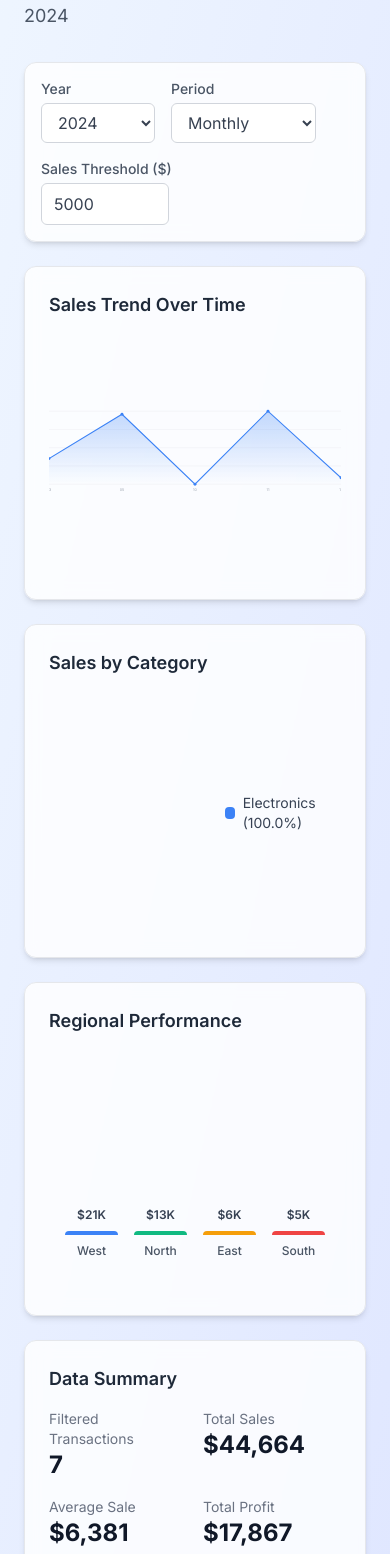
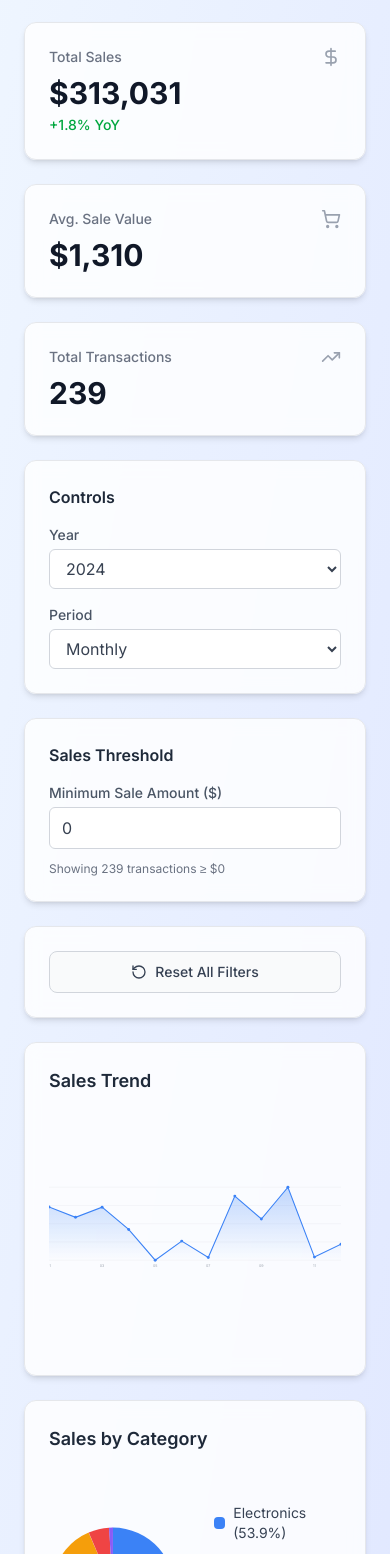
Before and after one commit to utkarsh-pratik/springer-capital-frontend-assessment, a Next.js app: page / in a window 390 px wide. Shown: the part 194-1748 px from the top of the page. Built offline with nearby package versions, Linux system fonts and the light colour scheme.

Commit message:
Refactor sales data generation logic, update navigation position, and enhance SalesChart component with data aggregation and improved rendering

```diff
--- a/src/app/dashboard/page.tsx
+++ b/src/app/dashboard/page.tsx
@@ -4,85 +4,147 @@
 import { useState } from "react";
 import SalesChart from "@/components/organisms/SalesChart";
 import { salesData } from "@/data/salesData";
+import { RotateCcw } from "lucide-react";
 
 export default function DashboardPage() {
   const [year, setYear] = useState<2022 | 2023 | 2024>(2024);
-  const [chartType, setChartType] =
-    useState<"bar" | "line" | "pie">("bar");
+  const [chartType, setChartType] = useState<"bar" | "line" | "pie">("bar");
+  const [threshold, setThreshold] = useState<number>(5000);
 
-  const data = salesData.filter((item) => item.year === year);
+  // Default values for reset
+  //const DEFAULT_YEAR = 2024;
+  //const DEFAULT_CHART_TYPE = "bar";
+  //const DEFAULT_THRESHOLD = 5000;
 
-  const total = data.reduce((s, d) => s + d.sales, 0);
-  const avg = data.length > 0 ? Math.round(total / data.length) : 0;
+  const handleReset = () => {
+    setYear(2024);
+    setChartType("bar");
+    setThreshold(5000);
+  };
+
+  const filteredByYear = salesData.filter(
+    (item) => item.year === year && item.sales >= threshold
+  );
+  const total = filteredByYear.reduce((s, d) => s + d.sales, 0);
+  const avg = Math.round(total / filteredByYear.length);
 
   return (
-    <div className="space-y-10">
-      {/* Header */}
+    <div className="min-h-screen w-full p-6 pt-20 lg:p-8">
+      <div className="mx-auto max-w-screen-2xl space-y-10">
+        {/* Header with Reset Button */}
+        <div className="flex items-start justify-between">
           <div>
             <h1 className="text-3xl font-bold">Sales Dashboard</h1>
-        <p className="text-slate-600 mt-1">
+            <p className="mt-1 text-slate-600">
               Monitor trends, performance, and growth across years
             </p>
           </div>
+          <button
+            onClick={handleReset}
+            className="flex items-center gap-2 rounded-lg border border-gray-300 bg-white px-4 py-2 text-sm font-medium text-gray-700 transition-all hover:bg-gray-50 hover:shadow-md"
+          >
+            <RotateCcw className="h-4 w-4" />
+            Reset Filters
+          </button>
+        </div>
 
-      {/* KPI + Controls Row */}
-      <div className="grid grid-cols-1 lg:grid-cols-3 gap-6">
-        <div className="bg-white rounded-2xl shadow p-6">
+        {/* KPI Cards */}
+        <div className="grid grid-cols-1 gap-6 md:grid-cols-2">
+          <div className="rounded-2xl bg-white p-6 shadow">
             <p className="text-sm text-slate-500">Total Sales</p>
             <p className="text-3xl font-bold text-indigo-600">
-            ₹ {total}
+              ₹ {total.toLocaleString("en-IN")}
             </p>
           </div>
-
-        <div className="bg-white rounded-2xl shadow p-6">
+          <div className="rounded-2xl bg-white p-6 shadow">
             <p className="text-sm text-slate-500">Avg / Month</p>
             <p className="text-3xl font-bold text-green-600">
-            ₹ {avg}
+              ₹ {avg.toLocaleString("en-IN")}
             </p>
           </div>
+        </div>
 
-        <div className="bg-white rounded-2xl shadow p-6 space-y-3">
+        {/* Filters */}
+        <div className="rounded-2xl bg-white p-6 shadow">
+          <h2 className="mb-4 text-lg font-semibold text-slate-800">Filters</h2>
+          <div className="flex flex-wrap items-end gap-4">
+            <div>
+              <label
+                htmlFor="year-select"
+                className="mb-2 block text-sm font-medium text-slate-700"
+              >
+                Year
+              </label>
               <select
+                id="year-select"
                 value={year}
-            onChange={(e) =>
-              setYear(Number(e.target.value) as any)
-            }
-            className="w-full border rounded-lg px-3 py-2"
+                onChange={(e) => setYear(Number(e.target.value) as any)}
+                className="rounded-lg border border-slate-300 px-3 py-2 focus:border-indigo-500 focus:outline-none focus:ring-2 focus:ring-indigo-500"
               >
                 <option value={2022}>2022</option>
                 <option value={2023}>2023</option>
                 <option value={2024}>2024</option>
               </select>
-
+            </div>
+            <div>
+              <label
+                htmlFor="chart-type-select"
+                className="mb-2 block text-sm font-medium text-slate-700"
+              >
+                Chart Type
+              </label>
               <select
+                id="chart-type-select"
                 value={chartType}
-            onChange={(e) =>
-              setChartType(e.target.value as any)
-            }
-            className="w-full border rounded-lg px-3 py-2"
+                onChange={(e) => setChartType(e.target.value as any)}
+                className="rounded-lg border border-slate-300 px-3 py-2 focus:border-indigo-500 focus:outline-none focus:ring-2 focus:ring-indigo-500"
               >
                 <option value="bar">Bar Chart</option>
                 <option value="line">Line Chart</option>
                 <option value="pie">Pie Chart</option>
               </select>
             </div>
+            <div>
+              <label
+                htmlFor="threshold-input"
+                className="mb-2 block text-sm font-medium text-slate-700"
+              >
+                Threshold (₹)
+              </label>
+              <input
+                id="threshold-input"
+                type="number"
+                value={threshold}
+                onChange={(e) => setThreshold(Number(e.target.value))}
+                className="w-32 rounded-lg border border-slate-300 px-3 py-2 focus:border-indigo-500 focus:outline-none focus:ring-2 focus:ring-indigo-500"
+              />
+            </div>
+            <button
+              onClick={handleReset}
+              className="flex items-center gap-2 rounded-lg border border-gray-300 bg-gray-50 px-4 py-2 text-sm font-medium text-gray-700 transition-all hover:bg-gray-100"
+            >
+              <RotateCcw className="h-4 w-4" />
+              Reset All Filters
+            </button>
+          </div>
         </div>
 
         {/* Chart Section */}
-      <div className="bg-white rounded-3xl shadow-xl p-8">
-        <h2 className="text-xl font-semibold mb-4">
+        <div className="rounded-3xl bg-white p-8 shadow-xl">
+          <h2 className="mb-4 text-xl font-semibold">
             {year} Sales Distribution
           </h2>
+          <div className="h-96 w-full">
             <SalesChart
-          data={salesData
-            .filter(item => item.year === year)
-            .map(item => ({
-              month: `${item.year}-${String(item.month).padStart(2, '0')}`,
-              sales: item.sales
+              data={filteredByYear.map((item) => ({
+                month: `${item.year}-${String(item.month).padStart(2, "0")}`,
+                sales: item.sales,
               }))}
               type={chartType}
             />
           </div>
         </div>
+      </div>
+    </div>
   );
 }
--- a/src/app/page.tsx
+++ b/src/app/page.tsx
@@ -1,12 +1,56 @@
 "use client";
 
 import { useState } from "react";
+import { DollarSign, ShoppingCart, TrendingUp, RotateCcw } from "lucide-react";
 import { salesData } from "@/data/salesData";
+import type { SalesDataItem } from "@/types/sales";
+import { KpiCard } from "@/components/atoms/KpiCard";
 import { ChartCard } from "@/components/molecules/ChartCard";
 import { LineChart } from "@/components/molecules/LineChart";
 import { PieChart } from "@/components/molecules/PieChart";
 import { BarChart } from "@/components/molecules/BarChart";
-import type { SalesDataItem } from "@/types/sales";
+import { ControlPanel } from "@/components/organisms/ControlPanel";
+
+// --- Utility Functions ---
+const calculateTotalSales = (data: SalesDataItem[], year: number) => {
+  return data
+    .filter((item) => item.year === year)
+    .reduce((sum, item) => sum + item.sales, 0);
+};
+
+const calculateAvgSales = (data: SalesDataItem[], year: number) => {
+  const filteredData = data.filter((item) => item.year === year);
+  const total = filteredData.reduce((sum, item) => sum + item.sales, 0);
+  return filteredData.length > 0 ? total / filteredData.length : 0;
+};
+
+const aggregateByCategory = (data: SalesDataItem[]) => {
+  const categoryMap = new Map<string, number>();
+  data.forEach((item) => {
+    const current = categoryMap.get(item.category) || 0;
+    categoryMap.set(item.category, current + item.sales);
+  });
+  return Array.from(categoryMap.entries())
+    .map(([category, sales]) => ({
+      category,
+      sales,
+    }))
+    .sort((a, b) => b.sales - a.sales);
+};
+
+const aggregateByRegion = (data: SalesDataItem[]) => {
+  const regionMap = new Map<string, number>();
+  data.forEach((item) => {
+    const current = regionMap.get(item.region) || 0;
+    regionMap.set(item.region, current + item.sales);
+  });
+  return Array.from(regionMap.entries())
+    .map(([region, sales]) => ({
+      region,
+      sales,
+    }))
+    .sort((a, b) => b.sales - a.sales);
+};
 
 const aggregateByPeriod = (
   data: SalesDataItem[],
@@ -20,7 +64,10 @@ const aggregateByPeriod = (
       monthMap.set(key, current + item.sales);
     });
     return Array.from(monthMap.entries())
-      .map(([period, sales]) => ({ period, sales }))
+      .map(([period, sales]) => ({
+        period,
+        sales,
+      }))
       .sort((a, b) => a.period.localeCompare(b.period));
   } else {
     const quarterMap = new Map<string, number>();
@@ -31,42 +78,48 @@ const aggregateByPeriod = (
       quarterMap.set(key, current + item.sales);
     });
     return Array.from(quarterMap.entries())
-      .map(([period, sales]) => ({ period, sales }))
+      .map(([period, sales]) => ({
+        period,
+        sales,
+      }))
       .sort((a, b) => a.period.localeCompare(b.period));
   }
 };
 
-const aggregateByCategory = (data: SalesDataItem[]) => {
-  const categoryMap = new Map<string, number>();
-  data.forEach((item) => {
-    const current = categoryMap.get(item.category) || 0;
-    categoryMap.set(item.category, current + item.sales);
-  });
-  return Array.from(categoryMap.entries())
-    .map(([category, sales]) => ({ category, sales }))
-    .sort((a, b) => b.sales - a.sales);
+// --- Main Page Component ---
+
+export default function LandingPage() {
+  const [selectedYear, setSelectedYear] = useState<number>(2024);
+  const [chartType, setChartType] = useState<"monthly" | "quarterly">("monthly");
+
+  // Default values for reset
+  const DEFAULT_YEAR = 2024;
+  const DEFAULT_CHART_TYPE = "monthly";
+  const DEFAULT_THRESHOLD = 0;
+
+  const handleReset = () => {
+    setSelectedYear(DEFAULT_YEAR);
+    setChartType(DEFAULT_CHART_TYPE);
+    setThreshold(DEFAULT_THRESHOLD);
   };
 
-const aggregateByRegion = (data: SalesDataItem[]) => {
-  const regionMap = new Map<string, number>();
-  data.forEach((item) => {
-    const current = regionMap.get(item.region) || 0;
-    regionMap.set(item.region, current + item.sales);
-  });
-  return Array.from(regionMap.entries())
-    .map(([region, sales]) => ({ region, sales }))
-    .sort((a, b) => b.sales - a.sales);
-};
+  const [threshold, setThreshold] = useState<number>(0);
 
-export default function DashboardPage() {
-  const [selectedYear, setSelectedYear] = useState<number>(2024);
-  const [chartType, setChartType] = useState<"monthly" | "quarterly">("monthly");
-  const [threshold, setThreshold] = useState<number>(5000);
-
+  // Filter data by selected year and threshold
   const filteredData = salesData.filter(
     (item) => item.year === selectedYear && item.sales >= threshold
   );
 
+  // Calculate KPIs
+  const totalSales = calculateTotalSales(salesData, selectedYear);
+  const avgSales = calculateAvgSales(salesData, selectedYear);
+  const prevYearTotal = calculateTotalSales(salesData, selectedYear - 1);
+  const growthRate =
+    prevYearTotal > 0
+      ? (((totalSales - prevYearTotal) / prevYearTotal) * 100).toFixed(1)
+      : "N/A";
+
+  // Prepare chart data
   const trendData = aggregateByPeriod(filteredData, chartType);
   const categoryData = aggregateByCategory(filteredData);
   const regionData = aggregateByRegion(filteredData);
@@ -75,69 +128,88 @@ export default function DashboardPage() {
     <main className="min-h-screen w-full p-6 pt-20 lg:p-8">
       <div className="mx-auto max-w-screen-2xl">
         {/* Header */}
-        <header className="mb-8 flex items-end justify-between">
-          <div>
-            <h1 className="text-4xl font-bold text-gray-900">
-              Detailed Analytics Dashboard
-            </h1>
+        <header className="mb-8">
+          <h1 className="text-4xl font-bold text-gray-900">Sales Overview</h1>
           <p className="mt-2 text-lg text-gray-600">
-              Advanced filtering and visualization for {selectedYear}
+            Welcome back, here&apos;s your performance summary for {selectedYear}.
           </p>
-          </div>
         </header>
 
-        {/* Filters */}
-        <div className="mb-6 flex flex-wrap gap-4 rounded-xl border border-gray-200 bg-white/80 p-4 shadow-md backdrop-blur-sm">
+        {/* Main Grid Layout */}
+        <div className="grid grid-cols-1 gap-6 lg:grid-cols-3">
+          {/* Left Column: KPIs and Controls */}
+          <div className="flex flex-col gap-6 lg:col-span-1">
+            <KpiCard
+              title="Total Sales"
+              value={`$${totalSales.toLocaleString()}`}
+              icon={DollarSign}
+              trend={
+                growthRate !== "N/A"
+                  ? `${Number(growthRate) > 0 ? "+" : ""}${growthRate}% YoY`
+                  : undefined
+              }
+            />
+            <KpiCard
+              title="Avg. Sale Value"
+              value={`$${Math.round(avgSales).toLocaleString()}`}
+              icon={ShoppingCart}
+            />
+            <KpiCard
+              title="Total Transactions"
+              value={filteredData.length.toLocaleString()}
+              icon={TrendingUp}
+            />
+
+            <ControlPanel
+              selectedYear={selectedYear}
+              chartType={chartType}
+              onYearChange={setSelectedYear}
+              onChartTypeChange={setChartType}
+            />
+
+            {/* Threshold Filter */}
+            <div className="rounded-xl border border-gray-200 bg-white/80 p-6 shadow-md backdrop-blur-sm">
+              <h3 className="font-semibold text-gray-800">Sales Threshold</h3>
+              <div className="mt-4 space-y-3">
                 <div>
-            <label htmlFor="year-filter" className="block text-sm font-medium text-gray-600">
-              Year
-            </label>
-            <select
-              id="year-filter"
-              value={selectedYear}
-              onChange={(e) => setSelectedYear(Number(e.target.value))}
-              className="mt-1 block rounded-md border border-gray-300 bg-white py-2 pl-3 pr-10 text-base focus:border-indigo-500 focus:outline-none focus:ring-1 focus:ring-indigo-500"
+                  <label
+                    htmlFor="threshold"
+                    className="block text-sm font-medium text-gray-600"
                   >
-              <option value={2024}>2024</option>
-              <option value={2023}>2023</option>
-              <option value={2022}>2022</option>
-            </select>
-          </div>
-          <div>
-            <label htmlFor="period-filter" className="block text-sm font-medium text-gray-600">
-              Period
-            </label>
-            <select
-              id="period-filter"
-              value={chartType}
-              onChange={(e) => setChartType(e.target.value as "monthly" | "quarterly")}
-              className="mt-1 block rounded-md border border-gray-300 bg-white py-2 pl-3 pr-10 text-base focus:border-indigo-500 focus:outline-none focus:ring-1 focus:ring-indigo-500"
-            >
-              <option value="monthly">Monthly</option>
-              <option value="quarterly">Quarterly</option>
-            </select>
-          </div>
-          <div>
-            <label htmlFor="threshold-filter" className="block text-sm font-medium text-gray-600">
-              Sales Threshold ($)
+                    Minimum Sale Amount ($)
                   </label>
                   <input
-              id="threshold-filter"
+                    id="threshold"
                     type="number"
                     value={threshold}
                     onChange={(e) => setThreshold(Number(e.target.value))}
-              className="mt-1 block w-32 rounded-md border border-gray-300 bg-white py-2 pl-3 pr-3 text-base focus:border-indigo-500 focus:outline-none focus:ring-1 focus:ring-indigo-500"
+                    className="mt-1 block w-full rounded-md border border-gray-300 bg-white py-2 pl-3 pr-3 text-base focus:border-indigo-500 focus:outline-none focus:ring-1 focus:ring-indigo-500"
                   />
+                </div>
+                <p className="text-xs text-gray-500">
+                  Showing {filteredData.length} transactions ≥ ${threshold.toLocaleString()}
+                </p>
               </div>
             </div>
 
-        {/* Charts Grid */}
-        <div className="grid grid-cols-1 gap-6 lg:grid-cols-2">
-          <div className="lg:col-span-2">
-            <ChartCard title="Sales Trend Over Time">
+            {/* Add this reset button card */}
+            <div className="rounded-xl border border-gray-200 bg-white/80 p-6 shadow-md backdrop-blur-sm">
+              <button
+                onClick={handleReset}
+                className="flex w-full items-center justify-center gap-2 rounded-lg border border-gray-300 bg-gray-50 px-4 py-2.5 text-sm font-medium text-gray-700 transition-all hover:bg-gray-100 hover:shadow-md"
+              >
+                <RotateCcw className="h-4 w-4" />
+                Reset All Filters
+              </button>
+            </div>
+          </div>
+
+          {/* Right Column: Main Charts */}
+          <div className="flex flex-col gap-6 lg:col-span-2">
+            <ChartCard title="Sales Trend">
               <LineChart data={trendData} />
             </ChartCard>
-          </div>
+            <div className="grid grid-cols-1 gap-6 md:grid-cols-2">
               <ChartCard title="Sales by Category">
                 <PieChart data={categoryData} />
               </ChartCard>
@@ -145,37 +217,6 @@ export default function DashboardPage() {
                 <BarChart data={regionData} />
               </ChartCard>
             </div>
-
-        {/* Data Summary */}
-        <div className="mt-6 rounded-xl border border-gray-200 bg-white/80 p-6 shadow-md backdrop-blur-sm">
-          <h3 className="text-lg font-semibold text-gray-800">Data Summary</h3>
-          <div className="mt-4 grid grid-cols-2 gap-4 md:grid-cols-4">
-            <div>
-              <p className="text-sm text-gray-500">Filtered Transactions</p>
-              <p className="text-2xl font-bold text-gray-900">
-                {filteredData.length}
-              </p>
-            </div>
-            <div>
-              <p className="text-sm text-gray-500">Total Sales</p>
-              <p className="text-2xl font-bold text-gray-900">
-                ${filteredData.reduce((sum, item) => sum + item.sales, 0).toLocaleString()}
-              </p>
-            </div>
-            <div>
-              <p className="text-sm text-gray-500">Average Sale</p>
-              <p className="text-2xl font-bold text-gray-900">
-                ${filteredData.length > 0
-                  ? Math.round(filteredData.reduce((sum, item) => sum + item.sales, 0) / filteredData.length).toLocaleString()
-                  : 0}
-              </p>
-            </div>
-            <div>
-              <p className="text-sm text-gray-500">Total Profit</p>
-              <p className="text-2xl font-bold text-gray-900">
-                ${filteredData.reduce((sum, item) => sum + item.profit, 0).toLocaleString()}
-              </p>
-            </div>
           </div>
         </div>
       </div>
--- a/src/components/molecules/Navigation.tsx
+++ b/src/components/molecules/Navigation.tsx
@@ -8,7 +8,7 @@ export const Navigation = () => {
   const pathname = usePathname();
 
   return (
-    <nav className="fixed left-6 top-6 z-50 flex gap-2 rounded-xl border border-gray-200 bg-white/90 p-2 shadow-lg backdrop-blur-sm">
+    <nav className="fixed right-6 top-6 z-50 flex gap-2 rounded-xl border border-gray-200 bg-white/90 p-2 shadow-lg backdrop-blur-sm">
       <Link
         href="/"
         className={`flex items-center gap-2 rounded-lg px-4 py-2 text-sm font-medium transition-all ${
--- a/src/components/organisms/SalesChart.tsx
+++ b/src/components/organisms/SalesChart.tsx
@@ -1,3 +1,4 @@
+/* eslint-disable @typescript-eslint/no-explicit-any */
 "use client";
 
 import {
@@ -7,77 +8,127 @@ import {
   Line,
   PieChart,
   Pie,
-  Tooltip,
-  ResponsiveContainer,
+  Cell,
   XAxis,
   YAxis,
-  Cell,
+  CartesianGrid,
+  Tooltip,
+  Legend,
+  ResponsiveContainer,
 } from "recharts";
 
+interface SalesChartProps {
+  data: { month: string; sales: number }[];
+  type: "line" | "bar" | "pie";
+}
+
 const COLORS = [
-  "#6366F1",
-  "#22C55E",
-  "#F59E0B",
-  "#EF4444",
-  "#06B6D4",
-  "#8B5CF6",
+  "#0088FE", "#00C49F", "#FFBB28", "#FF8042", "#8884d8",
+  "#82ca9d", "#ffc658", "#ff7c7c", "#8dd1e1", "#d084d0",
+  "#a4de6c", "#83a6ed"
 ];
 
-export default function SalesChart({
-  data,
-  type,
-}: {
-  data: { month: string; sales: number }[];
-  type: "bar" | "line" | "pie";
-}) {
+export default function SalesChart({ data, type }: SalesChartProps) {
+  if (!data || data.length === 0) {
     return (
-    <div className="h-[380px] w-full">
-      <ResponsiveContainer>
-        {type === "bar" && (
-          <BarChart data={data}>
-            <XAxis dataKey="month" />
+      <div className="flex h-full items-center justify-center text-gray-400">
+        No data available
+      </div>
+    );
+  }
+
+  // Aggregate data by month to remove duplicates
+  const aggregatedData = data.reduce((acc: { month: string; sales: number }[], item) => {
+    const existing = acc.find((d) => d.month === item.month);
+    if (existing) {
+      existing.sales += item.sales;
+    } else {
+      acc.push({ month: item.month, sales: item.sales });
+    }
+    return acc;
+  }, []);
+
+  if (type === "bar") {
+    return (
+      <ResponsiveContainer width="100%" height="100%" minHeight={300}>
+        <BarChart data={aggregatedData}>
+          <CartesianGrid strokeDasharray="3 3" />
+          <XAxis
+            dataKey="month"
+            angle={-45}
+            textAnchor="end"
+            height={80}
+          />
           <YAxis />
-            <Tooltip />
-            <Bar dataKey="sales" radius={[6, 6, 0, 0]}>
-              {data.map((_, i) => (
-                <Cell key={i} fill={COLORS[i % COLORS.length]} />
-              ))}
-            </Bar>
+          <Tooltip formatter={(value: any) => `₹${value.toLocaleString()}`} />
+          <Legend />
+          <Bar dataKey="sales" fill="#8884d8" name="Sales Amount" />
         </BarChart>
-        )}
+      </ResponsiveContainer>
+    );
+  }
 
-        {type === "line" && (
-          <LineChart data={data}>
-            <XAxis dataKey="month" />
+  if (type === "line") {
+    return (
+      <ResponsiveContainer width="100%" height="100%" minHeight={300}>
+        <LineChart data={aggregatedData}>
+          <CartesianGrid strokeDasharray="3 3" />
+          <XAxis
+            dataKey="month"
+            angle={-45}
+            textAnchor="end"
+            height={80}
+          />
           <YAxis />
-            <Tooltip />
+          <Tooltip formatter={(value: any) => `₹${value.toLocaleString()}`} />
+          <Legend />
           <Line
             type="monotone"
             dataKey="sales"
-              stroke="#6366F1"
-              strokeWidth={3}
+            stroke="#8884d8"
+            strokeWidth={2}
+            name="Sales Amount"
           />
         </LineChart>
-        )}
+      </ResponsiveContainer>
+    );
+  }
 
-        {type === "pie" && (
+  if (type === "pie") {
+    // For pie chart, show month-wise breakdown
+    const pieData = aggregatedData.map((item) => ({
+      name: item.month,
+      value: item.sales,
+    }));
+
+    return (
+      <ResponsiveContainer width="100%" height="100%" minHeight={400}>
         <PieChart>
-            <Tooltip />
           <Pie
-              data={data}
-              dataKey="sales"
-              nameKey="month"
+            data={pieData}
             cx="50%"
             cy="50%"
-              outerRadius={130}
+            labelLine={false}
+            label={({ name, percent }) =>
+              `${name}: ${((percent ?? 0) * 100).toFixed(0)}%`
+            }
+            outerRadius={100}
+            fill="#8884d8"
+            dataKey="value"
           >
-              {data.map((_, i) => (
-                <Cell key={i} fill={COLORS[i % COLORS.length]} />
+            {pieData.map((entry, index) => (
+              <Cell
+                key={`cell-${index}`}
+                fill={COLORS[index % COLORS.length]}
+              />
             ))}
           </Pie>
+          <Tooltip formatter={(value: any) => `₹${value.toLocaleString()}`} />
+          <Legend />
         </PieChart>
-        )}
       </ResponsiveContainer>
-    </div>
     );
   }
+
+  return null;
+}
--- a/src/data/salesData.ts
+++ b/src/data/salesData.ts
@@ -68,7 +68,7 @@ function generateSalesData(): SalesDataItem[] {
         }
 
         const quantity = Math.floor(Math.random() * 5) + 1;
-        const discount = Math.random() > 0.7 ? Math.floor(Math.random() * 20) + 5 : 0;
+        const discount = (id % 10 > 7) ? ((id % 20) + 5) : 0;
         const sales = Math.floor(basePrice * quantity * (1 - discount / 100));
         const cost = Math.floor(sales * 0.6); // 60% cost ratio
         const profit = sales - cost;
```
Lines whose indentation alone changed are shown as unchanged.
